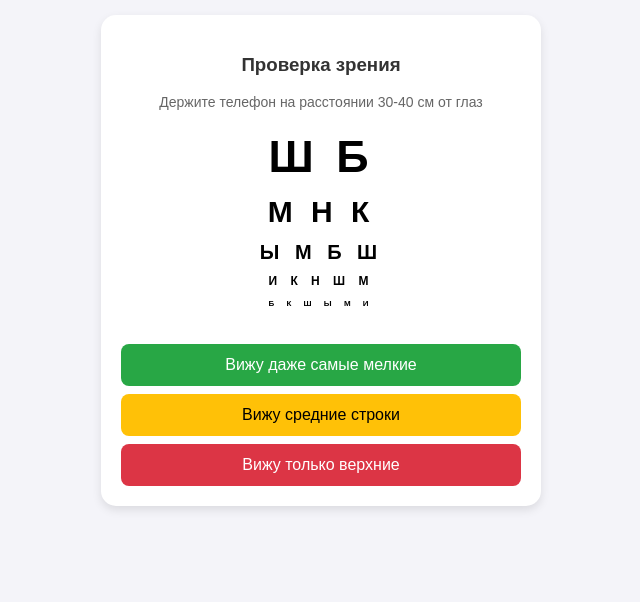
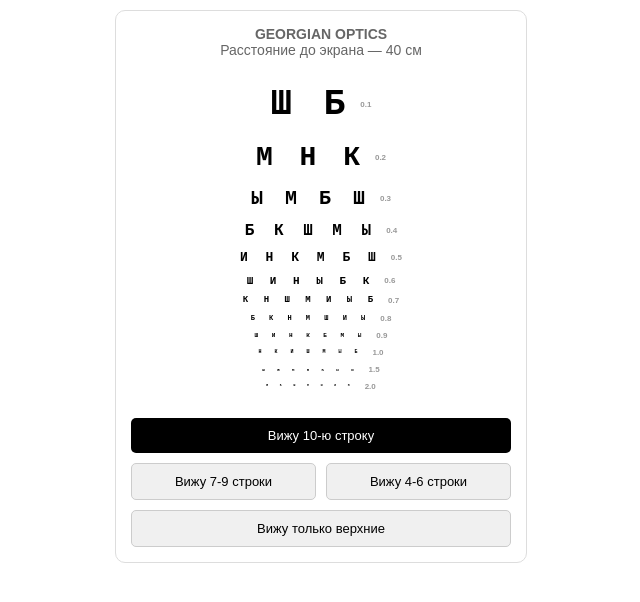
Before and after one commit to dimaskr1998-gif/georgian-optics-app, a plain HTML site: page index.html in a window 1280 px wide. Shown: the whole page, without its empty margins (319-959 px from the left). Drawn offline with Linux system fonts and the light colour scheme; a script that the page names is missing.

Commit message:
Revise title and enhance vision test layout
Updated the title and modified the layout and styling of the vision test interface, including changes to the button styles and optotype display.

```diff
--- a/index.html
+++ b/index.html
@@ -3,43 +3,60 @@
 <head>
     <meta charset="UTF-8">
     <meta name="viewport" content="width=device-width, initial-scale=1.0">
-    <title>Тест на зрение — Georgian Optics</title>
+    <title>Таблица Сивцева — Georgian Optics</title>
     <script src="https://telegram.org/js/telegram-web-app.js"></script>
     <style>
-        body { font-family: sans-serif; text-align: center; padding: 15px; background: #f4f4f9; color: #333; margin: 0; }
-        .card { background: white; padding: 20px; border-radius: 15px; box-shadow: 0 4px 10px rgba(0,0,0,0.1); max-width: 400px; margin: auto; }
-        .optotype { font-weight: bold; line-height: 1.2; letter-spacing: 5px; margin: 10px 0; color: #000; }
-        .info-text { font-size: 14px; color: #666; margin-bottom: 20px; }
-        button { width: 100%; border: none; padding: 12px; border-radius: 8px; font-size: 16px; cursor: pointer; margin-top: 8px; transition: 0.3s; }
-        .btn-good { background: #28a745; color: white; }
-        .btn-warn { background: #ffc107; color: #000; }
-        .btn-bad { background: #dc3545; color: white; }
+        body { font-family: 'Courier New', Courier, monospace; text-align: center; padding: 10px; background: #fff; color: #000; margin: 0; }
+        .container { max-width: 380px; margin: auto; border: 1px solid #ddd; padding: 15px; border-radius: 10px; }
+        .header { font-family: sans-serif; font-size: 14px; margin-bottom: 20px; color: #666; }
+        .row { font-weight: bold; letter-spacing: 5px; line-height: 1.5; margin: 5px 0; display: flex; justify-content: center; align-items: center; }
+        .row-info { font-size: 8px; color: #999; margin-left: 10px; font-family: sans-serif; letter-spacing: 0; }
+
+        /* Размеры строк (эмуляция таблицы Сивцева) */
+        .v01 { font-size: 36px; } .v02 { font-size: 28px; } .v03 { font-size: 20px; }
+        .v04 { font-size: 16px; } .v05 { font-size: 13px; } .v06 { font-size: 11px; }
+        .v07 { font-size: 9px; }  .v08 { font-size: 7px; }  .v09 { font-size: 6px; }
+        .v10 { font-size: 5px; }  .v15 { font-size: 4px; }  .v20 { font-size: 3px; }
+
+        .controls { margin-top: 25px; display: grid; grid-template-columns: 1fr 1fr; gap: 10px; font-family: sans-serif; }
+        button { border: none; padding: 10px; border-radius: 5px; cursor: pointer; font-size: 13px; }
+        .btn-main { background: #000; color: #fff; grid-column: span 2; }
+        .btn-sub { background: #f0f0f0; border: 1px solid #ccc; }
     </style>
 </head>
 <body>
-    <div class="card">
-        <h3>Проверка зрения</h3>
-        <p class="info-text">Держите телефон на расстоянии 30-40 см от глаз</p>
+    <div class="container">
+        <div class="header">
+            <strong>GEORGIAN OPTICS</strong><br>
+            Расстояние до экрана — 40 см
+        </div>
 
-        <div class="optotype" style="font-size: 45px;">Ш Б</div>
-        <div class="optotype" style="font-size: 30px;">М Н К</div>
-        <div class="optotype" style="font-size: 20px;">Ы М Б Ш</div>
-        <div class="optotype" style="font-size: 12px;">И К Н Ш М</div>
-        <div class="optotype" style="font-size: 8px;">Б К Ш Ы М И</div>
+        <div class="row v01">Ш Б <span class="row-info">0.1</span></div>
+        <div class="row v02">М Н К <span class="row-info">0.2</span></div>
+        <div class="row v03">Ы М Б Ш <span class="row-info">0.3</span></div>
+        <div class="row v04">Б К Ш М Ы <span class="row-info">0.4</span></div>
+        <div class="row v05">И Н К М Б Ш <span class="row-info">0.5</span></div>
+        <div class="row v06">Ш И Н Ы Б К <span class="row-info">0.6</span></div>
+        <div class="row v07">К Н Ш М И Ы Б <span class="row-info">0.7</span></div>
+        <div class="row v08">Б К Н М Ш И Ы <span class="row-info">0.8</span></div>
+        <div class="row v09">Ш И Н К Б М Ы <span class="row-info">0.9</span></div>
+        <div class="row v10">Н К И Ш М Ы Б <span class="row-info">1.0</span></div>
+        <div class="row v15">Ш Б М Н К Ы И <span class="row-info">1.5</span></div>
+        <div class="row v20">Б К Ш М Ы И Н <span class="row-info">2.0</span></div>
 
-        <br>
-        <button class="btn-good" onclick="sendResult('1.0 (Отлично)')">Вижу даже самые мелкие</button>
-        <button class="btn-warn" onclick="sendResult('0.7 (Хорошо)')">Вижу средние строки</button>
-        <button class="btn-bad" onclick="sendResult('0.4 (Нужна проверка)')">Вижу только верхние</button>
+        <div class="controls">
+            <button class="btn-main" onclick="sendResult('1.0 (Норма)')">Вижу 10-ю строку</button>
+            <button class="btn-sub" onclick="sendResult('0.7-0.9 (Хорошо)')">Вижу 7-9 строки</button>
+            <button class="btn-sub" onclick="sendResult('0.4-0.6 (Средне)')">Вижу 4-6 строки</button>
+            <button class="btn-sub" onclick="sendResult('0.1-0.3 (Низко)')" style="grid-column: span 2;">Вижу только верхние</button>
+        </div>
     </div>
 
     <script>
         const tg = window.Telegram.WebApp;
         tg.expand();
-
         function sendResult(score) {
-            const data = { action: 'vision_test_result', score: score };
-            tg.sendData(JSON.stringify(data));
+            tg.sendData(JSON.stringify({ action: 'vision_test_result', score: score }));
             tg.close();
         }
     </script>
```
